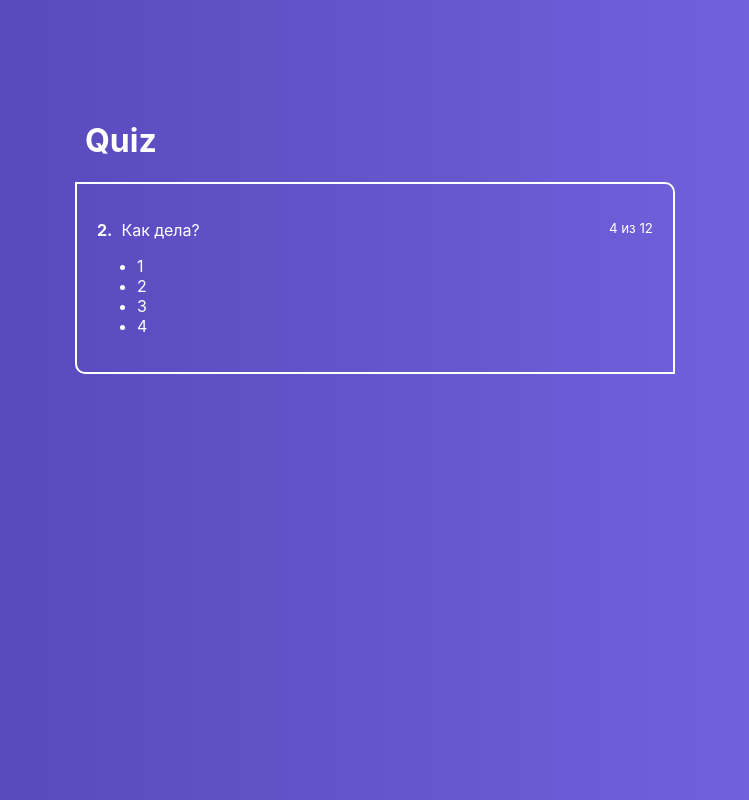
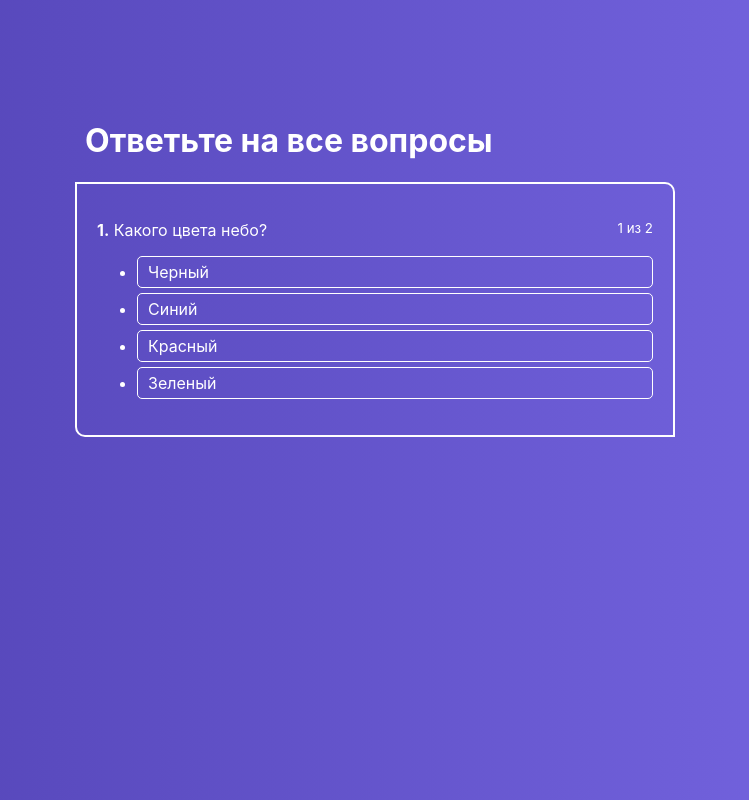
Before and after one commit to term51/react-quiz, a React app: page / in a window 1280 px wide. Shown: the whole page, without its empty margins (265-1014 px from the left). Built offline with nearby package versions, Linux system fonts and the light colour scheme.

Commit message:
create menu

```diff
--- a/public/index.html
+++ b/public/index.html
@@ -24,7 +24,8 @@
       work correctly both with client-side routing and a non-root public URL.
       Learn how to configure a non-root public URL by running `npm run build`.
     -->
-    <title>React App</title>
+    <link rel="stylesheet" href="https://pro.fontawesome.com/releases/v5.10.0/css/all.css" integrity="sha384-AYmEC3Yw5cVb3ZcuHtOA93w35dYTsvhLPVnYs9eStHfGJvOvKxVfELGroGkvsg+p" crossorigin="anonymous"/>
+    <title>Quiz App</title>
   </head>
   <body>
     <noscript>You need to enable JavaScript to run this app.</noscript>
--- a/src/components/ActiveQuiz/ActiveQuiz.js
+++ b/src/components/ActiveQuiz/ActiveQuiz.js
@@ -1,20 +1,21 @@
 import classes from './ActiveQuiz.module.css';
+import AnswersList from './AnswersList/AnswersList';
+import React from 'react';
 
 const ActiveQuiz = props => (
    <div className={classes.ActiveQuiz}>
       <p className={classes.Question}>
          <span>
-            <strong>2.</strong>&nbsp;
-            Как дела?
+            <strong>{props.answerNumber}.</strong>&nbsp;
+            {props.question}
          </span>
-         <small>4 из 12</small>
+         <small>{props.answerNumber} из {props.quizLength}</small>
       </p>
-      <ul>
-         <li>1</li>
-         <li>2</li>
-         <li>3</li>
-         <li>4</li>
-      </ul>
+      <AnswersList
+         state={props.state}
+         answers={props.answers}
+         onAnswerClick={props.onAnswerClick}
+      />
    </div>
 );
 export default ActiveQuiz;
--- /dev/null
+++ b/src/components/ActiveQuiz/AnswersList/AnswerItem/AnswerItem.js
@@ -0,0 +1,21 @@
+import classes from './AnswerItem.module.css';
+import React from 'react';
+
+const AnswerItem = props => {
+
+   const cls = [classes.AnswerItem]; // массив классов
+
+   if (props.state) {
+      cls.push(classes[props.state]); // добавить success или error
+   }
+
+   return (
+      <li
+         className={cls.join(' ')}
+         onClick={() => props.onAnswerClick(props.answer.id)} // Передача id нажатого ответа
+      >
+         {props.answer.text}
+      </li>
+   );
+};
+export default AnswerItem;
--- /dev/null
+++ b/src/components/ActiveQuiz/AnswersList/AnswerItem/AnswerItem.module.css
@@ -0,0 +1,20 @@
+.AnswerItem {
+    border: 1px solid #fff;
+    border-radius: 5px;
+    padding: 5px 10px;
+    margin-bottom: 5px;
+    cursor: pointer;
+}
+
+.AnswerItem:hover {
+    background: rgba(255, 255, 255, .2);
+    transition: background .3s ease-in-out;
+}
+
+.AnswerItem.success {
+    background: rgba(161, 240, 69, .7);
+}
+
+.AnswerItem.error {
+    background: rgba(240, 87, 108, .7)
+}
--- a/src/components/ActiveQuiz/AnswersList/AnswersList.js
+++ b/src/components/ActiveQuiz/AnswersList/AnswersList.js
@@ -1,9 +1,18 @@
 import classes from './AnswersList';
+import AnswerItem from './AnswerItem/AnswerItem';
+import React from 'react';
 
 const AnswersList = props => (
    <ul className={classes.AnswersList}>
       {props.answers.map((answer, index) => {
-
+         return (
+            <AnswerItem
+               key={index}
+               answer={answer}
+               onAnswerClick={props.onAnswerClick}
+               state={props.state ? props.state[answer.id] : null} // проверка на пустоту и передача значения объекта
+            />
+         );
       })}
    </ul>
 );
--- /dev/null
+++ b/src/components/FinishedQuiz/FinishedQuiz.js
@@ -0,0 +1,43 @@
+import React from 'react';
+import classes from './FinishedQuiz.module.css';
+import Button from '../UI/Button/Button';
+
+const FinishedQuiz = props => {
+   const successCount = Object.keys(props.results).reduce((total, key) => {
+      if (props.results[key] === 'success') {
+         total++;
+      }
+      return total;
+   }, 0);
+
+
+   return (
+      <div className={classes.FinishedQuiz}>
+         <ul>
+            {props.quiz.map((quizItem, index) => {
+               const cls = [
+                  'fa',
+                  props.results[quizItem.id] === 'error' ? 'fa-times' : 'fa-check',
+                  classes[props.results[quizItem.id]]
+               ];
+               return (
+                  <li
+                     key={index}
+                  >
+                     <strong>{index + 1}</strong>. &nbsp;
+                     {quizItem.question}
+                     <i className={cls.join(' ')}/>
+                  </li>
+               );
+            })}
+         </ul>
+         <p>Правильно {successCount} из {props.quiz.length}</p>
+         <div>
+            <Button onClick={props.onRetry} type="primary">Повторить</Button>
+            <Button type="success">Перейти в список тестов</Button>
+         </div>
+      </div>
+   );
+};
+
+export default FinishedQuiz;
--- /dev/null
+++ b/src/components/FinishedQuiz/FinishedQuiz.module.css
@@ -0,0 +1,27 @@
+.FinishedQuiz {
+    padding: 20px;
+    color: #fff;
+    border: 2px solid #fff;
+    border-radius: 5px;
+    box-sizing: border-box;
+    margin: 0 10px;
+}
+
+.FinishedQuiz ul {
+    list-style: none;
+    padding: 0;
+    margin: 0;
+
+}
+
+.FinishedQuiz ul li i {
+    margin-left:10px;
+}
+
+.success {
+    color: rgba(161, 240, 69, .7);
+}
+
+.error {
+    color: rgba(240, 87, 108, .7)
+}
--- /dev/null
+++ b/src/components/UI/Button/Button.js
@@ -0,0 +1,19 @@
+import React from 'react';
+import classes from './Button.module.css';
+
+const Button = props => {
+   const cls = [
+      classes.Button,
+      classes[props.type]
+   ];
+   return (
+      <button
+         onClick={props.onClick}
+         className={cls.join(' ')}
+         disabled={props.disabled}
+      >
+         {props.children}
+      </button>
+   );
+};
+export default Button;
--- /dev/null
+++ b/src/components/UI/Button/Button.module.css
@@ -0,0 +1,39 @@
+.Button {
+    display: inline-block;
+    padding: 10px 20px;
+    border-radius: 4px;
+    border: 1px solid #ccc;
+    color: #000;
+    margin-right: 15px;
+    text-transform: uppercase;
+    font-weight: bold;
+    font-size: 12px;
+
+}
+
+.Button:focus {
+    outline: none;
+}
+
+.Button:active {
+    box-shadow: inset 2px 2px 1px rgba(0, 0, 0, .3)
+}
+
+.Button:disabled {
+    background-color: #ccc;
+    color: #000;
+    cursor: not-allowed;
+}
+
+.error {
+    background-color: rgba(240, 87, 108, 1)
+}
+
+.success {
+    background-color: rgba(161, 240, 69, 1);
+}
+
+.primary {
+    color: #fff;
+    background-color: #2884f6;
+}
--- a/src/containers/Quiz/Quiz.js
+++ b/src/containers/Quiz/Quiz.js
@@ -1,20 +1,125 @@
 import React from 'react';
 import classes from './Quiz.module.css';
 import ActiveQuiz from '../../components/ActiveQuiz/ActiveQuiz';
-
+import FinishedQuiz from '../../components/FinishedQuiz/FinishedQuiz';
 
 // Отвечает за опрос
 class Quiz extends React.Component {
    state = {
-      quiz: []
+      results: {}, // {[id]:'success || error'}
+      isFinished: false,
+      activeQuestion: 0,
+      answerState: null, // { [id]:'success' }
+      quiz: [
+         {
+            id: 1,
+            question: 'Какого цвета небо?',
+            rightAnswerId: 2,
+            answers: [
+               {text: 'Черный', id: 1},
+               {text: 'Синий', id: 2},
+               {text: 'Красный', id: 3},
+               {text: 'Зеленый', id: 4}
+            ]
+         },
+         {
+            id: 2,
+            question: 'В каком году основали Питер?',
+            rightAnswerId: 3,
+            answers: [
+               {text: '1700', id: 1},
+               {text: '1702', id: 2},
+               {text: '1703', id: 3},
+               {text: '1803', id: 4}
+            ]
+         }
+      ]
+   };
+
+   // функция обработает клик по иерархии компонентов в AnswerItem
+   onAnswerClickHandler = (answerId) => {
+      // проверка на нежелательные клики
+      if (this.state.answerState) {
+         const key = Object.keys(this.state.answerState)[0]; // получить ключ ответа
+         // если уже был выбран правильный ответ, отменяем работу функции
+         if (this.state.answerState[key] === 'success') {
+            return;
+         }
+      }
+
+      const question = this.state.quiz[this.state.activeQuestion];
+      const results = this.state.results;
+
+      if (question.rightAnswerId === answerId) {
+         if (!results[question.id]) {
+            results[question.id] = 'success';
+         }
+
+         this.setState({
+            answerState: {[answerId]: 'success'},
+            results
+         });
+
+         const timeout = window.setTimeout(() => {
+            // если голосование окончено
+            if (this.isQuizFinished()) {
+               this.setState({
+                  isFinished: true
+               });
+            } else {
+               // следующий вопрос
+               this.setState({
+                  activeQuestion: this.state.activeQuestion + 1,
+                  answerState: null // обнуляем ответ
+               });
+            }
+            window.clearTimeout(timeout); // очистить память
+         }, 1000);
+      } else {
+         results[question.id] = 'error';
+         this.setState({
+            answerState: {[answerId]: 'error'},
+            results
+         });
+      }
+   };
+
+   isQuizFinished() {
+      return this.state.activeQuestion + 1 === this.state.quiz.length;
+   }
+
+   // повторить опрос (очищаем state)
+   retryHandler = () => {
+      this.setState({
+         activeQuestion: 0,
+         answerState: null,
+         isFinished: false,
+         results: {}
+      });
    };
 
    render() {
       return (
          <div className={classes.Quiz}>
             <div className={classes.QuizWrapper}>
-               <h1>Quiz</h1>
-               <ActiveQuiz/>
+               <h1>Ответьте на все вопросы</h1>
+               {
+                  this.state.isFinished
+                     ? <FinishedQuiz
+                        results={this.state.results}
+                        quiz={this.state.quiz}
+                        onRetry={this.retryHandler}
+                     />
+                     : <ActiveQuiz
+                        answers={this.state.quiz[this.state.activeQuestion].answers}
+                        question={this.state.quiz[this.state.activeQuestion].question}
+                        onAnswerClick={this.onAnswerClickHandler}
+                        quizLength={this.state.quiz.length}
+                        answerNumber={this.state.activeQuestion + 1}
+                        state={this.state.answerState} // передача объекта с id ответа и результирующим классом
+                     />
+               }
+
             </div>
          </div>
       );
--- a/src/hoc/Layout/Layout.js
+++ b/src/hoc/Layout/Layout.js
@@ -6,6 +6,7 @@
    render() {
       return (
          <div className={classes.Layout}> {/* Корневой div для приложения */}
+
             <main> {/* Сюда складываем все дочерние компоненты */}
                {this.props.children}
             </main>
```
